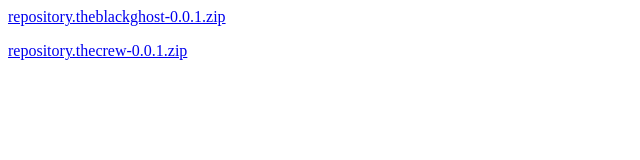
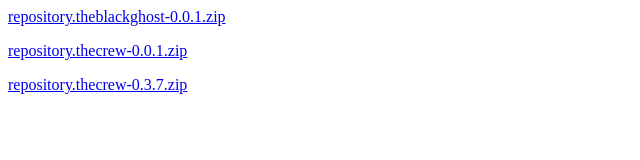
Before and after one commit to mzoyo/FireTv-Addons, a plain HTML site: page resources/index.html in a window 1280 px wide. Shown: the whole page, without its empty margins (0-640 px from the left). Drawn offline with Linux system fonts and the light colour scheme.

Commit message:
new files

```diff
--- a/resources/index.html
+++ b/resources/index.html
@@ -4,3 +4,4 @@
   >
 </p>
 <p><a href="repository.thecrew-0.0.1.zip">repository.thecrew-0.0.1.zip</a></p>
+<p><a href="repository.thecrew-0.3.7.zip">repository.thecrew-0.3.7.zip</a></p>
```
Also changed, not shown: 1 other file.
